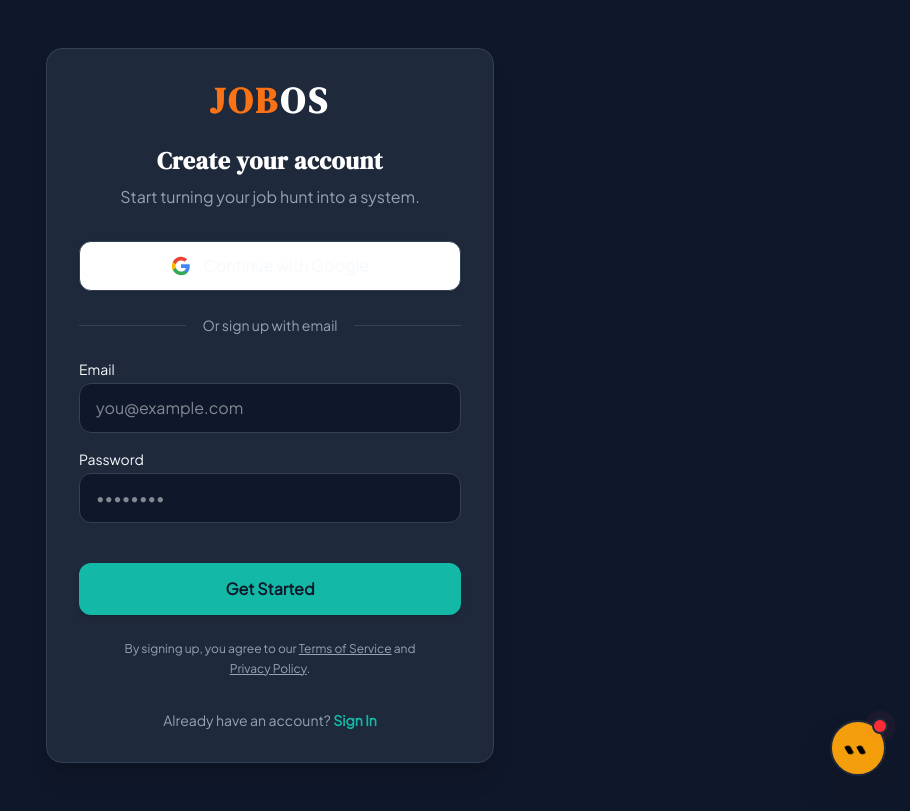
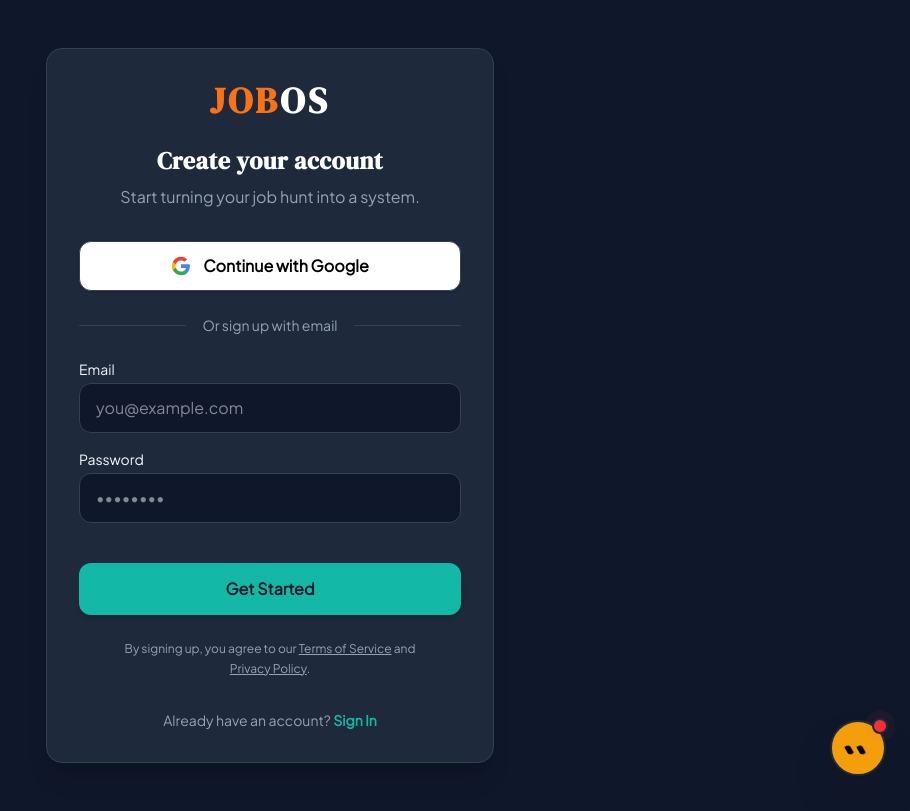
Before and after one commit to srikanthrajgir/jobos, a Next.js app: page /signup in a window 1280 px wide. Shown: the whole page, without its empty margins (370-1280 px from the left). Built offline with nearby package versions, Linux system fonts and the light colour scheme.

Commit message:
style: fix Google auth button text color

```diff
--- a/src/app/(auth)/login/page.tsx
+++ b/src/app/(auth)/login/page.tsx
@@ -16,7 +16,7 @@
         </div>
 
         <form action={signInWithGoogle} className="mb-6">
-          <button type="submit" className="w-full bg-white border border-border-light text-text-charcoal py-3 rounded-xl font-bold hover:bg-gray-50 transition-all flex items-center justify-center shadow-sm">
+          <button type="submit" className="w-full bg-white border border-border-light text-black py-3 rounded-xl font-bold hover:bg-gray-50 transition-all flex items-center justify-center shadow-sm">
             <svg className="w-5 h-5 mr-3" viewBox="0 0 24 24">
               <path d="M22.56 12.25c0-.78-.07-1.53-.2-2.25H12v4.26h5.92c-.26 1.37-1.04 2.53-2.21 3.31v2.77h3.57c2.08-1.92 3.28-4.74 3.28-8.09z" fill="#4285F4"/>
               <path d="M12 23c2.97 0 5.46-.98 7.28-2.66l-3.57-2.77c-.98.66-2.23 1.06-3.71 1.06-2.86 0-5.29-1.93-6.16-4.53H2.18v2.84C3.99 20.53 7.7 23 12 23z" fill="#34A853"/>
--- a/src/app/(auth)/signup/page.tsx
+++ b/src/app/(auth)/signup/page.tsx
@@ -16,7 +16,7 @@
         </div>
 
         <form action={signInWithGoogle} className="mb-6">
-          <button type="submit" className="w-full bg-white border border-border-light text-text-charcoal py-3 rounded-xl font-bold hover:bg-gray-50 transition-all flex items-center justify-center shadow-sm">
+          <button type="submit" className="w-full bg-white border border-border-light text-black py-3 rounded-xl font-bold hover:bg-gray-50 transition-all flex items-center justify-center shadow-sm">
             <svg className="w-5 h-5 mr-3" viewBox="0 0 24 24">
               <path d="M22.56 12.25c0-.78-.07-1.53-.2-2.25H12v4.26h5.92c-.26 1.37-1.04 2.53-2.21 3.31v2.77h3.57c2.08-1.92 3.28-4.74 3.28-8.09z" fill="#4285F4"/>
               <path d="M12 23c2.97 0 5.46-.98 7.28-2.66l-3.57-2.77c-.98.66-2.23 1.06-3.71 1.06-2.86 0-5.29-1.93-6.16-4.53H2.18v2.84C3.99 20.53 7.7 23 12 23z" fill="#34A853"/>
```
